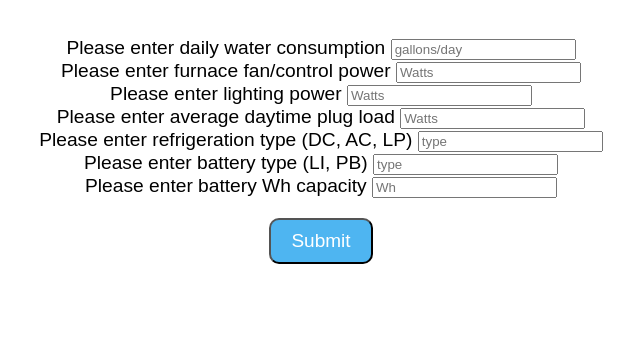
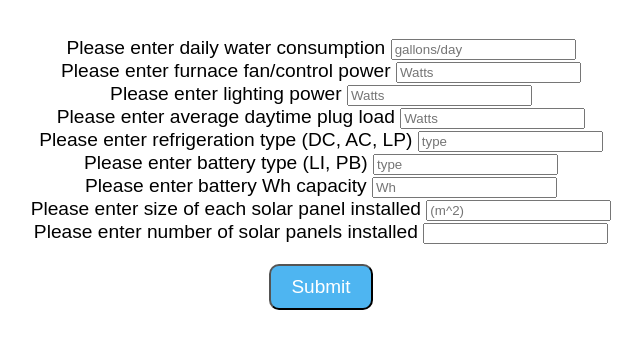
Before and after one commit to CMyers79/solarApp, a Flask app: page /index2 in a window 1280 px wide. Shown: the part 160-509 px from the top of the page, without its empty margins (319-961 px from the left). Run offline with Flask 2, Linux system fonts and the light colour scheme.

Commit message:
add updated files

```diff
--- a/main.py
+++ b/main.py
@@ -1,11 +1,11 @@
 #
 
-from flask import Flask, render_template, request, flash, redirect, url_for, session
+from flask import Flask, render_template, request, flash, redirect, url_for, session, send_from_directory
 from nrel import get_GHI
 from calcs import track_battery_changes, generate_graph
 import requests
 
-app = Flask(__name__)
+app = Flask(__name__, static_folder='static')
 app.config['SECRET_KEY'] = '1ED964D2E87CF13129B56A5F4B86A'
 
 
@@ -41,10 +41,13 @@ def result1():
     coords = session['coords']
 
     GHI_list = get_GHI(coords, startdate, enddate)
+    start_hour = startdate[2]
+    session['start_hour'] = start_hour
+    session['GHI_list'] = GHI_list
 
     if request.method == 'POST':
         if "continue" in request.form:
-            return redirect(url_for('index2'))
+            return redirect(url_for('index2', start_hour=start_hour, GHI_list=GHI_list))
         return render_template('result1.html', list1=GHI_list)
 
 
@@ -58,6 +61,11 @@ def index2():
         refrig = request.form.get('refrig', False)
         batt_type = request.form.get('batt_type', False)
         batt_cap = request.form.get('batt_cap', False)
+        panel_size = request.form.get('panel_size', False)
+        num_panels = request.form.get('num_panels', False)
+
+        start_hour = session['start_hour']
+        GHI_list = session['GHI_list']
 
         if not water or not fan or not lighting or not plug_load or not refrig or not batt_type or not batt_cap:
             flash('All inputs are required, enter 0 for no consumption')
@@ -67,6 +75,8 @@ def index2():
             lighting = int(lighting)
             plug_load = int(plug_load)
             batt_cap = int(batt_cap)
+            panel_size = int(panel_size)
+            num_panels = int(num_panels)
 
             session['water'] = water
             session['fan'] = fan
@@ -75,17 +85,69 @@ def index2():
             session['refrig'] = refrig
             session['batt_type'] = batt_type
             session['batt_cap'] = batt_cap
+            session['start_hour'] = start_hour
+            session['GHI_list'] = GHI_list
+            session['panel_size'] = panel_size
+            session['num_panels'] = num_panels
 
             return redirect(url_for('result2', water=water, fan=fan, lighting=lighting, plug_load=plug_load,
-                                    refrig=refrig), batt_type=batt_type, batt_cap=batt_cap, code=307)
+                                    refrig=refrig, batt_type=batt_type, batt_cap=batt_cap, start_hour=start_hour,
+                                    GHI_list=GHI_list), code=307)
 
     return render_template('index2.html')
 
 
 @app.route('/result2', methods=['GET', 'POST'])
 def result2():
+    water = session['water']
+    fan = session['fan']
+    lighting=session['lighting']
+    plug_load = session['plug_load']
+    refrig = session['refrig']
+    batt_type = session['batt_type']
+    batt_cap = session['batt_cap']
+    start_hour = session['start_hour']
+    GHI_list = session['GHI_list']
+    panel_size = session['panel_size']
+    num_panels = session['num_panels']
+    GHI_list = [int(numString) for numString in GHI_list]
+
+    if batt_type == "LI":
+        batt_charge = batt_cap * 0.8
+    elif batt_type == "PB":
+        batt_charge = batt_cap * 0.5
+    else:
+        batt_charge = 0
+
+    if refrig == "LP":
+        refrig = 15
+    elif refrig == "DC":
+        refrig = 220
+    elif refrig == "AC":
+        refrig = 275
+    else:
+        refrig = 0
+
+    load_dict = {'water': water, 'fan': fan, 'lighting': lighting, 'plug load': plug_load, 'refrigerator': refrig}
+
+    batt_result = track_battery_changes(batt_charge, load_dict, GHI_list, start_hour, panel_size, num_panels)
+
+    charge_list = batt_result[0]
+    percent_remaining = batt_result[1]
+
+    print(charge_list)
+    print(percent_remaining)
+
+    if request.method == 'POST':
+        if "continue" in request.form:
+            return redirect(url_for('/'))
+
     return render_template('result2.html')
 
 
+@app.route('/static')
+def send_file(filename):
+    return send_from_directory(app.static_folder, filename)
+
 if __name__ == '__main__':
     app.run(debug=True)
--- a/templates/index2.html
+++ b/templates/index2.html
@@ -66,6 +66,18 @@
                    class="form-control" value="{{ request.form['batt_cap'] }}">
         </div>
 
+        <div style="font-family:sans-serif; font-size:120%; text-align:center;" class="form-group">
+            <label >Please enter size of each solar panel installed</label>
+            <input type="text" name="panel_size" placeholder="(m^2)"
+                   class="form-control" value="{{ request.form['panel_size'] }}">
+        </div>
+
+        <div style="font-family:sans-serif; font-size:120%; text-align:center;" class="form-group">
+            <label >Please enter number of solar panels installed</label>
+            <input type="text" name="num_panels" placeholder=""
+                   class="form-control" value="{{ request.form['num_panels'] }}">
+        </div>
+
         <div style="text-align: center;" class="form-group">
             <button type="submit" class="btn btn-primary">Submit</button>
         </div>
--- a/templates/result1.html
+++ b/templates/result1.html
@@ -22,11 +22,11 @@
     <h1 style="font-family:sans-serif; font-size:300%; text-align:center;">Welcome to BeaverHacks Solar PV Calculator</h1>
     <h2 style="font-family:sans-serif; font-size:150%; text-align:center;">Here is the solar resource available at your location:</h2>
 
-    <p style="font-family:sans-serif; font-size:150%; text-align:center;">Hour   W/m^2</p>
+    <p style="font-family:sans-serif; font-size:150%; text-align:left;">Hour   W/m^2</p>
 
-    <ol style="list-style-type:decimal; font-family:sans-serif; font-size:100%; text-align:center;">
+    <ol style="list-style-type:decimal; font-family:sans-serif; font-size:100%; text-align:left;">
         {% for item in list1 %}
-            <li style="font-family:sans-serif; font-size:150%; text-align:center; display:block">{{item}}</li>
+            <li style="font-family:sans-serif; font-size:120%; text-align:left">{{item}}</li>
         {% endfor %}
     </ol>
 
--- a/templates/result2.html
+++ b/templates/result2.html
@@ -20,11 +20,9 @@
 <body>
 <div class="container">
     <h1 style="font-family:sans-serif; font-size:300%; text-align:center;">Welcome to BeaverHacks Solar PV Calculator</h1>
-    <h2 style="font-family:sans-serif; font-size:150%; text-align:center;">Please add your equipment which is supplied with battery power:</h2>
+    <h2 style="font-family:sans-serif; font-size:150%; text-align:center;">Here is the result of your solar analysis:</h2>
 
-
-
-
+    <img src="{{url_for('static', filename='charge_graph.png')}}">
 
 </div>
 </body>
```
Also changed, not shown: calcs.py (+5 -4 lines).
